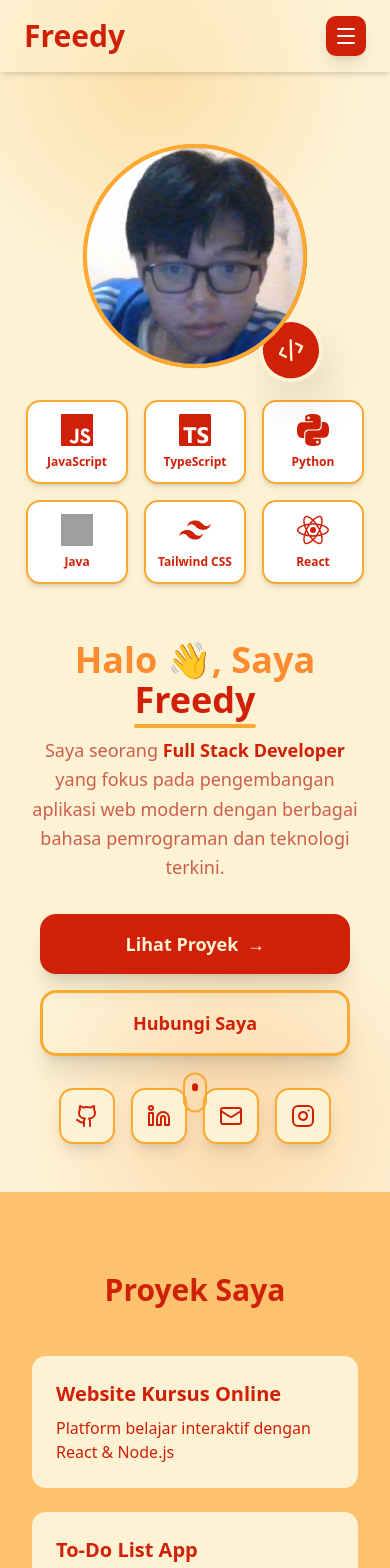
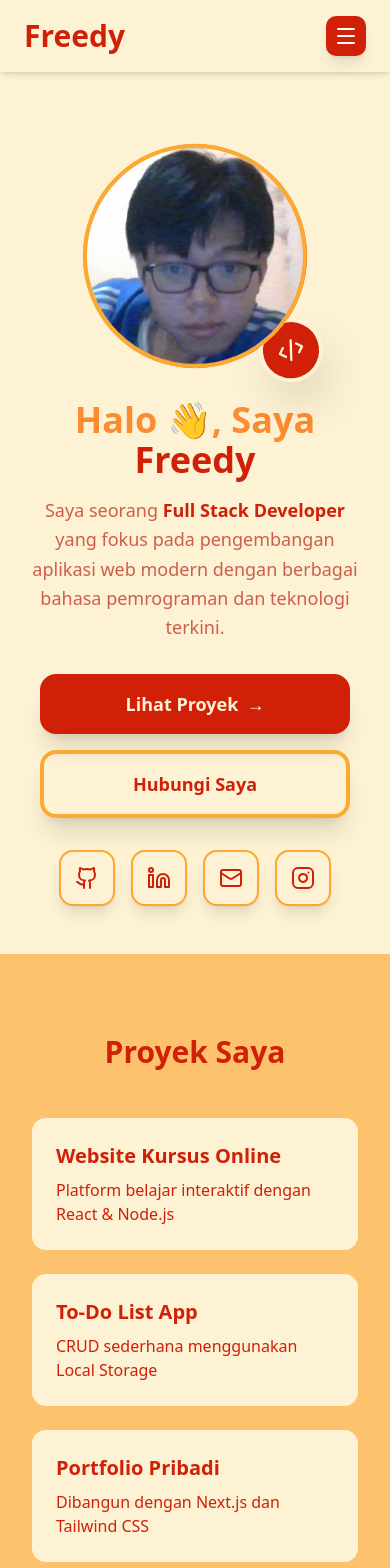
Before and after one commit to freedyest/portofolio-freedy, a Next.js app: page / in a window 390 px wide. Shown: the top 1568 px of the page. Built offline with nearby package versions, Linux system fonts and the light colour scheme; grey boxes are pictures that could not be loaded.

Commit message:
navigation fix

```diff
--- a/components/Hero.tsx
+++ b/components/Hero.tsx
@@ -52,52 +52,12 @@ export default function Hero() {
 
   return (
     <section
-      className="relative min-h-screen w-full overflow-hidden flex flex-col items-center justify-center text-center py-12 pt-36 px-6"
-      style={{ backgroundColor: "#fdf2d4" }}
+      id="home"
+      className="relative bg-warmyellow min-h-screen w-full overflow-hidden flex flex-col items-center justify-center text-center py-12 pt-36 px-6"
     >
-      {/* Animated background elements */}
-      <div className="absolute inset-0 overflow-hidden pointer-events-none">
-        <motion.div
-          className="absolute w-96 h-96 rounded-full opacity-20"
-          style={{
-            background: "radial-gradient(circle, #fca931 0%, transparent 70%)",
-            top: "-10%",
-            left: "-10%",
-          }}
-          animate={{
-            scale: [1, 1.2, 1],
-            opacity: [0.2, 0.3, 0.2],
-          }}
-          transition={{
-            duration: 8,
-            repeat: Infinity,
-            ease: "easeInOut",
-          }}
-        />
-        <motion.div
-          className="absolute w-96 h-96 rounded-full opacity-20"
-          style={{
-            background: "radial-gradient(circle, #fd8b2f 0%, transparent 70%)",
-            bottom: "-10%",
-            right: "-10%",
-          }}
-          animate={{
-            scale: [1.2, 1, 1.2],
-            opacity: [0.2, 0.3, 0.2],
-          }}
-          transition={{
-            duration: 8,
-            repeat: Infinity,
-            ease: "easeInOut",
-          }}
-        />
-      </div>
-
-      {/* Content */}
-      <div className="relative z-10 max-w-6xl mx-auto items-center flex flex-col">
-        {/* Icons and Profile Section */}
+      <div className="relative z-10 w-full flex flex-col items-center justify-center">
         <div className="flex flex-col lg:flex-row items-center justify-center gap-8 lg:gap-0">
-          {/* Left Icons - Hidden on mobile */}
+          {/* LEFT ICONS */}
           <div className="hidden lg:flex relative w-64 h-64 items-center justify-center">
             {myAbility.slice(0, 3).map((skill, index) => {
               const Icon = iconMap[skill];
@@ -120,25 +80,15 @@ export default function Hero() {
                     type: "spring",
                     stiffness: 80,
                   }}
-                  whileHover={{
-                    scale: 1.2,
-                    rotate: pos.rotate + 10,
-                    transition: { duration: 0.3 },
-                  }}
+                  whileHover={{ scale: 1.2, rotate: pos.rotate + 10 }}
                 >
-                  <div
-                    className="flex flex-col items-center justify-center bg-white rounded-2xl p-4 shadow-lg hover:shadow-xl transition-shadow"
-                    style={{ borderColor: "#fca931", borderWidth: "2px" }}
-                  >
+                  <div className="flex flex-col items-center justify-center bg-white rounded-2xl p-4 shadow-lg hover:shadow-xl transition-shadow border-2 border-peach">
                     {typeof Icon === "string" ? (
                       <img src={Icon} alt={skill} className="w-12 h-12" />
                     ) : (
-                      <Icon size={40} style={{ color: "#d02008" }} />
+                      <Icon size={40} className="text-primary" />
                     )}
-                    <span
-                      className="text-xs font-semibold mt-2"
-                      style={{ color: "#d02008" }}
-                    >
+                    <span className="text-xs font-semibold mt-2 text-primary">
                       {skill}
                     </span>
                   </div>
@@ -147,7 +97,7 @@ export default function Hero() {
             })}
           </div>
 
-          {/* Profile Picture */}
+          {/* PROFILE PIC */}
           <div className="flex justify-center items-center">
             <motion.div
               className="relative inline-block"
@@ -155,14 +105,9 @@ export default function Hero() {
               animate={{ opacity: 1, scale: 1 }}
               transition={{ duration: 1, type: "spring", stiffness: 100 }}
             >
-              {/* Outer glow effect */}
               <motion.div
-                className="absolute inset-0 rounded-full z-0"
-                style={{ backgroundColor: "#fca931" }}
-                animate={{
-                  scale: [1, 1.15, 1],
-                  opacity: [0.3, 0.5, 0.3],
-                }}
+                className="absolute inset-0 rounded-full z-0 bg-peach"
+                animate={{ scale: [1, 1.15, 1], opacity: [0.3, 0.5, 0.3] }}
                 transition={{
                   duration: 3,
                   repeat: Infinity,
@@ -170,56 +115,39 @@ export default function Hero() {
                 }}
               />
 
-              {/* Rotating border effect */}
               <motion.div
-                className="absolute inset-0 rounded-full"
-                style={{
-                  background: `conic-gradient(from 0deg, #fca931, #fd8b2f, #d02008, #fca931)`,
-                  padding: "4px",
-                }}
+                className="absolute inset-0 rounded-full bg-[conic-gradient(from_0deg,#fca931,#fd8b2f,#d02008,#fca931)] p-[4px]"
                 animate={{ rotate: 360 }}
                 transition={{ duration: 8, repeat: Infinity, ease: "linear" }}
               >
-                <div
-                  className="w-full h-full rounded-full"
-                  style={{ backgroundColor: "#fdf2d4" }}
-                />
+                <div className="w-full h-full rounded-full bg-warmyellow" />
               </motion.div>
 
               <motion.img
                 src="/tes.png"
                 alt="Foto Freedy"
-                className="w-56 h-56 lg:w-64 lg:h-64 z-10 rounded-full relative object-cover"
-                style={{ borderColor: "#fca931", borderWidth: "4px" }}
+                className="w-56 h-56 lg:w-64 lg:h-64 z-10 rounded-full relative object-cover border-4 border-peach"
                 initial={{ opacity: 0, scale: 0.8 }}
                 animate={{ opacity: 1, scale: 1 }}
                 transition={{ duration: 1.2 }}
               />
 
-              {/* Rotating icon badge */}
+              {/* Rotating badge */}
               <motion.div
-                className="absolute -bottom-4 -right-4 w-16 h-16 rounded-full flex items-center justify-center shadow-2xl"
-                style={{
-                  backgroundColor: "#d02008",
-                  borderColor: "#fdf2d4",
-                  borderWidth: "4px",
-                }}
-                animate={{
-                  rotate: 360,
-                  y: [-2, 2, -2],
-                }}
+                className="absolute -bottom-4 -right-4 w-16 h-16 rounded-full flex items-center justify-center shadow-2xl bg-primary border-4 border-warmyellow"
+                animate={{ rotate: 360, y: [-2, 2, -2] }}
                 transition={{
                   rotate: { duration: 3, repeat: Infinity, ease: "linear" },
                   y: { duration: 2, repeat: Infinity, ease: "easeInOut" },
                 }}
                 whileHover={{ scale: 1.1 }}
               >
-                <Code2 size={28} style={{ color: "#fdf2d4" }} />
+                <Code2 size={28} className="text-warmyellow" />
               </motion.div>
             </motion.div>
           </div>
 
-          {/* Right Icons - Hidden on mobile */}
+          {/* RIGHT ICONS */}
           <div className="hidden lg:flex relative w-64 h-64 items-center justify-center">
             {myAbility.slice(3, 6).map((skill, index) => {
               const Icon = iconMap[skill];
@@ -242,25 +170,15 @@ export default function Hero() {
                     type: "spring",
                     stiffness: 80,
                   }}
-                  whileHover={{
-                    scale: 1.2,
-                    rotate: pos.rotate - 10,
-                    transition: { duration: 0.3 },
-                  }}
+                  whileHover={{ scale: 1.2, rotate: pos.rotate - 10 }}
                 >
-                  <div
-                    className="flex flex-col items-center justify-center bg-white rounded-2xl p-4 shadow-lg hover:shadow-xl transition-shadow"
-                    style={{ borderColor: "#fca931", borderWidth: "2px" }}
-                  >
+                  <div className="flex flex-col items-center justify-center bg-white rounded-2xl p-4 shadow-lg hover:shadow-xl transition-shadow border-2 border-peach">
                     {typeof Icon === "string" ? (
                       <img src={Icon} alt={skill} className="w-12 h-12" />
                     ) : (
-                      <Icon size={40} style={{ color: "#d02008" }} />
+                      <Icon size={40} className="text-primary" />
                     )}
-                    <span
-                      className="text-xs font-semibold mt-2"
-                      style={{ color: "#d02008" }}
-                    >
+                    <span className="text-xs font-semibold mt-2 text-primary">
                       {skill}
                     </span>
                   </div>
@@ -270,45 +188,9 @@ export default function Hero() {
           </div>
         </div>
 
-        {/* Mobile Skills Grid */}
-        <motion.div
-          className="lg:hidden grid grid-cols-3 gap-4 mt-8 mb-6"
-          initial={{ opacity: 0, y: 20 }}
-          animate={{ opacity: 1, y: 0 }}
-          transition={{ duration: 0.8, delay: 0.3 }}
-        >
-          {myAbility.slice(0, 6).map((skill, index) => {
-            const Icon = iconMap[skill];
-            return (
-              <motion.div
-                key={`mobile-${skill}`}
-                className="flex flex-col items-center justify-center bg-white rounded-xl p-3 shadow-md"
-                style={{ borderColor: "#fca931", borderWidth: "2px" }}
-                initial={{ opacity: 0, scale: 0.8 }}
-                animate={{ opacity: 1, scale: 1 }}
-                transition={{ delay: index * 0.1 }}
-                whileTap={{ scale: 0.95 }}
-              >
-                {typeof Icon === "string" ? (
-                  <img src={Icon} alt={skill} className="w-8 h-8" />
-                ) : (
-                  <Icon size={32} style={{ color: "#d02008" }} />
-                )}
-                <span
-                  className="text-xs font-semibold mt-2 text-center"
-                  style={{ color: "#d02008" }}
-                >
-                  {skill}
-                </span>
-              </motion.div>
-            );
-          })}
-        </motion.div>
-
-        {/* Text Content */}
+        {/* TEXT  */}
         <motion.h1
-          className="text-4xl md:text-5xl lg:text-6xl font-bold mb-4 mt-8"
-          style={{ color: "#fd8b2f" }}
+          className="text-4xl md:text-5xl lg:text-6xl font-bold mb-4 mt-8 text-third"
           initial={{ y: -30, opacity: 0 }}
           animate={{ y: 0, opacity: 1 }}
           transition={{ duration: 0.8, delay: 0.5 }}
@@ -317,39 +199,29 @@ export default function Hero() {
           <motion.span
             animate={{ rotate: [0, 14, -8, 14, -4, 10, 0] }}
             transition={{ duration: 2, repeat: Infinity, repeatDelay: 1 }}
-            style={{ display: "inline-block", transformOrigin: "70% 70%" }}
+            className="inline-block origin-[70%_70%]"
           >
             👋
           </motion.span>
           , Saya{" "}
-          <span className="relative inline-block" style={{ color: "#d02008" }}>
-            Freedy
-            <motion.span
-              className="absolute -bottom-2 left-0 w-full h-1 rounded-full"
-              style={{ backgroundColor: "#fca931" }}
-              initial={{ scaleX: 0 }}
-              animate={{ scaleX: 1 }}
-              transition={{ duration: 0.8, delay: 1 }}
-            />
-          </span>
+          <span className="relative inline-block text-primary">Freedy</span>
         </motion.h1>
 
         <motion.p
-          className="max-w-2xl text-lg md:text-xl mb-8 leading-relaxed"
-          style={{ color: "#ce5e4b" }}
+          className="max-w-2xl text-lg md:text-xl mb-8 leading-relaxed text-secondary"
           initial={{ y: 20, opacity: 0 }}
           animate={{ y: 0, opacity: 1 }}
           transition={{ duration: 0.8, delay: 0.7 }}
         >
           Saya seorang{" "}
-          <span className="font-semibold" style={{ color: "#d02008" }}>
+          <span className="font-semibold text-primary">
             Full Stack Developer
           </span>{" "}
           yang fokus pada pengembangan aplikasi web modern dengan berbagai
           bahasa pemrograman dan teknologi terkini.
         </motion.p>
 
-        {/* CTA Buttons */}
+        {/*  BUTTONS */}
         <motion.div
           className="flex flex-col sm:flex-row gap-4 mb-8 w-full sm:w-auto px-4 sm:px-0"
           initial={{ y: 30, opacity: 0 }}
@@ -358,115 +230,49 @@ export default function Hero() {
         >
           <motion.a
             href="#projects"
-            className="relative px-8 py-4 rounded-2xl font-bold text-lg shadow-xl overflow-hidden group"
-            style={{ backgroundColor: "#d02008", color: "#fdf2d4" }}
+            className="relative px-8 py-4 rounded-2xl font-bold text-lg shadow-xl overflow-hidden group bg-primary text-warmyellow"
             whileHover={{ scale: 1.05, y: -3 }}
-            whileTap={{ scale: 0.98 }}
+            whileTap={{ scale: 0.9 }}
           >
-            <motion.div
-              className="absolute inset-0 opacity-0 group-hover:opacity-100"
-              style={{ background: "linear-gradient(45deg, #fd8b2f, #fca931)" }}
-              transition={{ duration: 0.3 }}
-            />
+            <motion.div className="absolute inset-0 opacity-0 group-hover:opacity-100 bg-gradient-to-tr from-third to-peach" />
             <span className="relative z-10 flex items-center gap-2 justify-center">
-              Lihat Proyek
-              <motion.span
-                animate={{ x: [0, 5, 0] }}
-                transition={{ duration: 1.5, repeat: Infinity }}
-              >
-                →
-              </motion.span>
+              Lihat Proyek{" "}
+              <motion.span animate={{ x: [0, 5, 0] }}>→</motion.span>
             </span>
           </motion.a>
 
           <motion.a
             href="#contact"
-            className="relative px-8 py-4 rounded-2xl font-bold text-lg shadow-xl overflow-hidden group bg-transparent"
-            style={{
-              borderColor: "#fca931",
-              borderWidth: "3px",
-              color: "#d02008",
-            }}
-            whileHover={{
-              scale: 1.05,
-              y: -3,
-              backgroundColor: "#fca931",
-              color: "#fdf2d4",
-            }}
-            whileTap={{ scale: 0.98 }}
+            className="relative px-8 py-4 rounded-2xl font-bold text-lg shadow-xl overflow-hidden group border-4 border-peach text-primary bg-transparent hover:bg-peach hover:text-warmyellow transition-colors"
+            whileHover={{ scale: 1.05, y: -3 }}
+            whileTap={{ scale: 0.9 }}
           >
             Hubungi Saya
           </motion.a>
         </motion.div>
 
-        {/* Social Links */}
+        {/* SOCIAL  */}
         <motion.div
           className="flex gap-4 justify-center items-center flex-wrap"
           initial={{ y: 30, opacity: 0 }}
           animate={{ y: 0, opacity: 1 }}
           transition={{ duration: 0.8, delay: 1.1 }}
         >
-          {[
-            { icon: Github, href: "#", label: "GitHub", color: "#d02008" },
-            { icon: Linkedin, href: "#", label: "LinkedIn", color: "#d02008" },
-            { icon: Mail, href: "#", label: "Email", color: "#d02008" },
-            {
-              icon: Instagram,
-              href: "#",
-              label: "Instagram",
-              color: "#d02008",
-            },
-          ].map((social, index) => (
+          {[Github, Linkedin, Mail, Instagram].map((Icon, index) => (
             <motion.a
-              key={social.label}
-              href={social.href}
-              className="relative w-14 h-14 rounded-xl flex items-center justify-center shadow-lg overflow-hidden group"
-              style={{
-                backgroundColor: "#fdf2d4",
-                borderColor: "#fca931",
-                borderWidth: "2px",
-                color: social.color,
-              }}
+              key={index}
+              href="#"
+              className="relative w-14 h-14 rounded-xl flex items-center justify-center shadow-lg overflow-hidden group bg-warmyellow border-2 border-peach text-primary"
               whileHover={{ scale: 1.1, y: -3 }}
               whileTap={{ scale: 0.9 }}
-              initial={{ opacity: 0, y: 20 }}
-              animate={{ opacity: 1, y: 0 }}
-              transition={{ delay: 1.2 + index * 0.1 }}
             >
-              <motion.div
-                className="absolute inset-0 opacity-0 group-hover:opacity-100"
-                style={{ backgroundColor: "#d02008" }}
-                transition={{ duration: 0.3 }}
-              />
-              <social.icon
+              <motion.div className="absolute inset-0 opacity-0 group-hover:opacity-100 bg-primary" />
+              <Icon
                 size={24}
-                className="relative z-10 group-hover:text-[#fdf2d4] transition-colors"
+                className="relative z-10 group-hover:text-warmyellow"
               />
             </motion.a>
           ))}
-        </motion.div>
-
-        {/* Scroll Indicator */}
-        <motion.div
-          className="absolute bottom-8 left-1/2 -translate-x-1/2"
-          initial={{ opacity: 0 }}
-          animate={{ opacity: 1, y: [0, 10, 0] }}
-          transition={{
-            opacity: { delay: 1.5 },
-            y: { duration: 2, repeat: Infinity, ease: "easeInOut" },
-          }}
-        >
-          <div
-            className="w-6 h-10 rounded-full flex items-start justify-center pt-2"
-            style={{ borderColor: "#fca931", borderWidth: "2px" }}
-          >
-            <motion.div
-              className="w-1.5 h-2 rounded-full"
-              style={{ backgroundColor: "#d02008" }}
-              animate={{ y: [0, 12, 0] }}
-              transition={{ duration: 2, repeat: Infinity, ease: "easeInOut" }}
-            />
-          </div>
         </motion.div>
       </div>
     </section>
```
Also changed, not shown: components/Header.tsx (+5 -5 lines), components/Project.tsx (+4 -4 lines).
